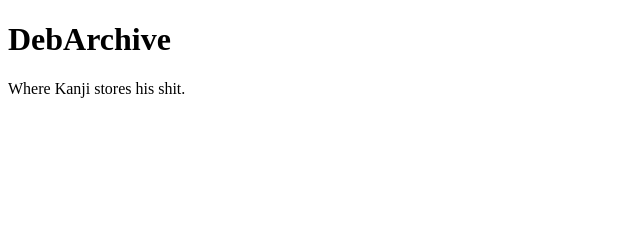
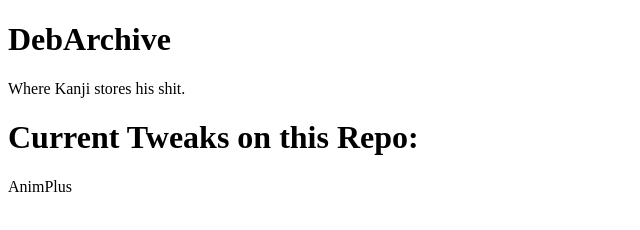
Before and after one commit to whoskanji/DebArchive, a plain HTML site: page index.html in a window 1280 px wide. Shown: the whole page, without its empty margins (0-640 px from the left). Drawn offline with Linux system fonts and the light colour scheme.

Commit message:
Update index.html

```diff
--- a/index.html
+++ b/index.html
@@ -5,5 +5,7 @@
 <h1>DebArchive</h1>
 <p>Where Kanji stores his shit.</p>
 
+<h1>Current Tweaks on this Repo:</h1>
+<p>AnimPlus</p>
 </body>
 </html>
```
